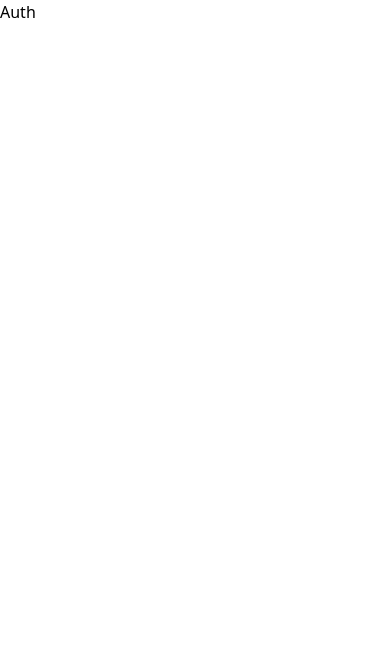
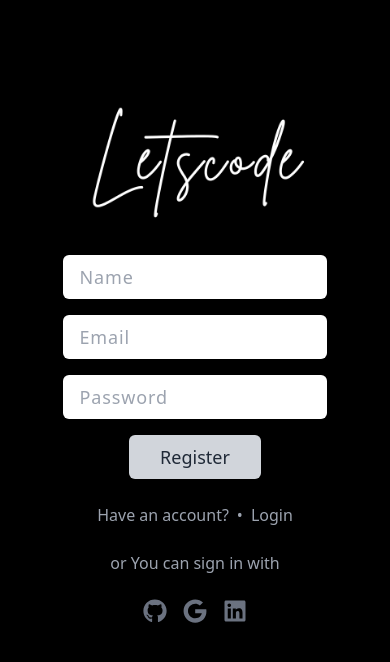
Before and after one commit to Centinoughty/letscode-front, a Next.js app: page /auth in a window 390 px wide. Shown: the top 662 px of the page. Built offline with nearby package versions, Linux system fonts and the light colour scheme.

Commit message:
completed the auth page

```diff
--- /dev/null
+++ b/components/Authentication/Login.tsx
@@ -0,0 +1,36 @@
+import Input from "@/util/Input";
+import { FormEvent, useState } from "react";
+
+export default function Login() {
+  const [email, setEmail] = useState<string>("");
+  const [password, setPassword] = useState<string>("");
+
+  function handleSubmit(event: FormEvent) {
+    event.preventDefault();
+  }
+
+  return (
+    <>
+      <form
+        onSubmit={handleSubmit}
+        className="w-[90%] md:w-[80%] flex flex-col items-center justify-center gap-4"
+      >
+        <Input
+          placeholder="Email"
+          type="email"
+          value={email}
+          setValue={setEmail}
+        />
+        <Input
+          placeholder="Password"
+          type="password"
+          value={password}
+          setValue={setPassword}
+        />
+        <button className="w-1/2 p-2 rounded-md text-lg text-gray-800 bg-gray-300 duration-300 hover:bg-gray-500">
+          Login
+        </button>
+      </form>
+    </>
+  );
+}
--- /dev/null
+++ b/components/Authentication/Signup.tsx
@@ -0,0 +1,38 @@
+import Input from "@/util/Input";
+import { FormEvent, useState } from "react";
+
+export default function Signup() {
+  const [name, setName] = useState<string>("");
+  const [email, setEmail] = useState<string>("");
+  const [password, setPassword] = useState<string>("");
+
+  function handleSubmit(event: FormEvent) {
+    event.preventDefault();
+  }
+
+  return (
+    <>
+      <form
+        onSubmit={handleSubmit}
+        className="w-[90%] md:w-[80%] flex flex-col items-center justify-center gap-4"
+      >
+        <Input placeholder="Name" type="text" value={name} setValue={setName} />
+        <Input
+          placeholder="Email"
+          type="email"
+          value={email}
+          setValue={setEmail}
+        />
+        <Input
+          placeholder="Password"
+          type="password"
+          value={password}
+          setValue={setPassword}
+        />
+        <button className="w-1/2 p-2 rounded-md text-lg text-gray-800 bg-gray-300 duration-300 hover:bg-gray-500">
+          Register
+        </button>
+      </form>
+    </>
+  );
+}
--- a/pages/auth/index.tsx
+++ b/pages/auth/index.tsx
@@ -1,7 +1,54 @@
+import Login from "@/components/Authentication/Login";
+import Signup from "@/components/Authentication/Signup";
+import { useState } from "react";
+import { FaGithub, FaGoogle, FaLinkedin } from "react-icons/fa6";
+
 export default function Authenticatoin() {
+  const [isLogin, setIsLogin] = useState<boolean>(false);
+
   return (
     <>
-      <p>Auth</p>
+      <main className="bg-black h-screen flex justify-center items-center">
+        <div className="w-[75%] h-[80%] flex">
+          <div className="hidden md:block min-w-[60%] relative">
+            <img src="" alt="" />
+          </div>
+          <div className="w-full flex flex-col gap-6 items-center">
+            <div className="w-[260px]">
+              <img src="./logo.png" />
+            </div>
+            {isLogin ? <Login /> : <Signup />}
+            {isLogin ? (
+              <div className="flex justify-center gap-2 text-gray-400">
+                <p>Forgot password?</p>
+                <p>•</p>
+                <button onClick={() => setIsLogin(false)}>Signup</button>
+              </div>
+            ) : (
+              <div className="flex justify-center gap-2 text-gray-400">
+                <p>Have an account?</p>
+                <p>•</p>
+                <button onClick={() => setIsLogin(true)}>Login</button>
+              </div>
+            )}
+            <p className="text-gray-400">or You can sign in with</p>
+            <div className="text-gray-500 flex justify-center items-center gap-4">
+              <button>
+                <FaGithub className="duration-300 hover:text-white" size={24} />
+              </button>
+              <button>
+                <FaGoogle className="duration-300 hover:text-white" size={24} />
+              </button>
+              <button>
+                <FaLinkedin
+                  className="duration-300 hover:text-white"
+                  size={24}
+                />
+              </button>
+            </div>
+          </div>
+        </div>
+      </main>
     </>
   );
 }
--- a/tailwind.config.ts
+++ b/tailwind.config.ts
@@ -5,6 +5,7 @@ const config: Config = {
     "./pages/**/*.{js,ts,jsx,tsx,mdx}",
     "./components/**/*.{js,ts,jsx,tsx,mdx}",
     "./app/**/*.{js,ts,jsx,tsx,mdx}",
+    "./util/**/*.{js,ts,jsx,tsx,mdx}",
   ],
   theme: {
     extend: {},
--- /dev/null
+++ b/util/Input.tsx
@@ -0,0 +1,27 @@
+import React, { SetStateAction } from "react";
+
+interface InputProps {
+  placeholder: string;
+  type: string;
+  value: string;
+  setValue: React.Dispatch<SetStateAction<string>>;
+}
+
+export default function Input({
+  placeholder,
+  type,
+  value,
+  setValue,
+}: InputProps) {
+  return (
+    <>
+      <input
+        className="py-2 px-4 rounded-md outline-none w-full text-lg tracking-wider placeholder:text-lg placeholder:tracking-wider"
+        placeholder={placeholder}
+        type={type}
+        value={value}
+        onChange={(event) => setValue(event.target.value)}
+      />
+    </>
+  );
+}
```
Also changed, not shown: package.json (+7 -3 lines), store/reducers/authReducer.ts (added, +28 -0 lines), store/store.ts (added, +10 -0 lines), public/logo.png (added), 1 other file (tests, documents, lock files or other folders).
